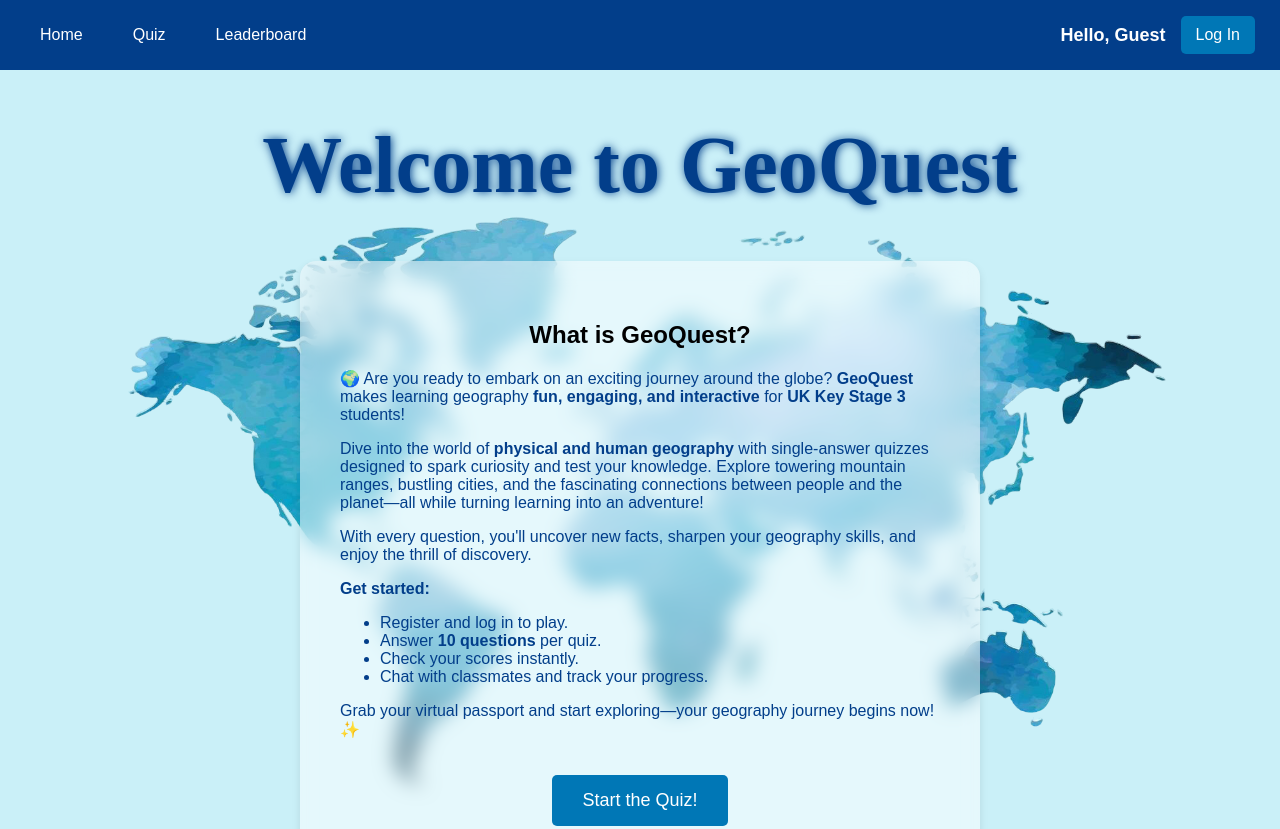
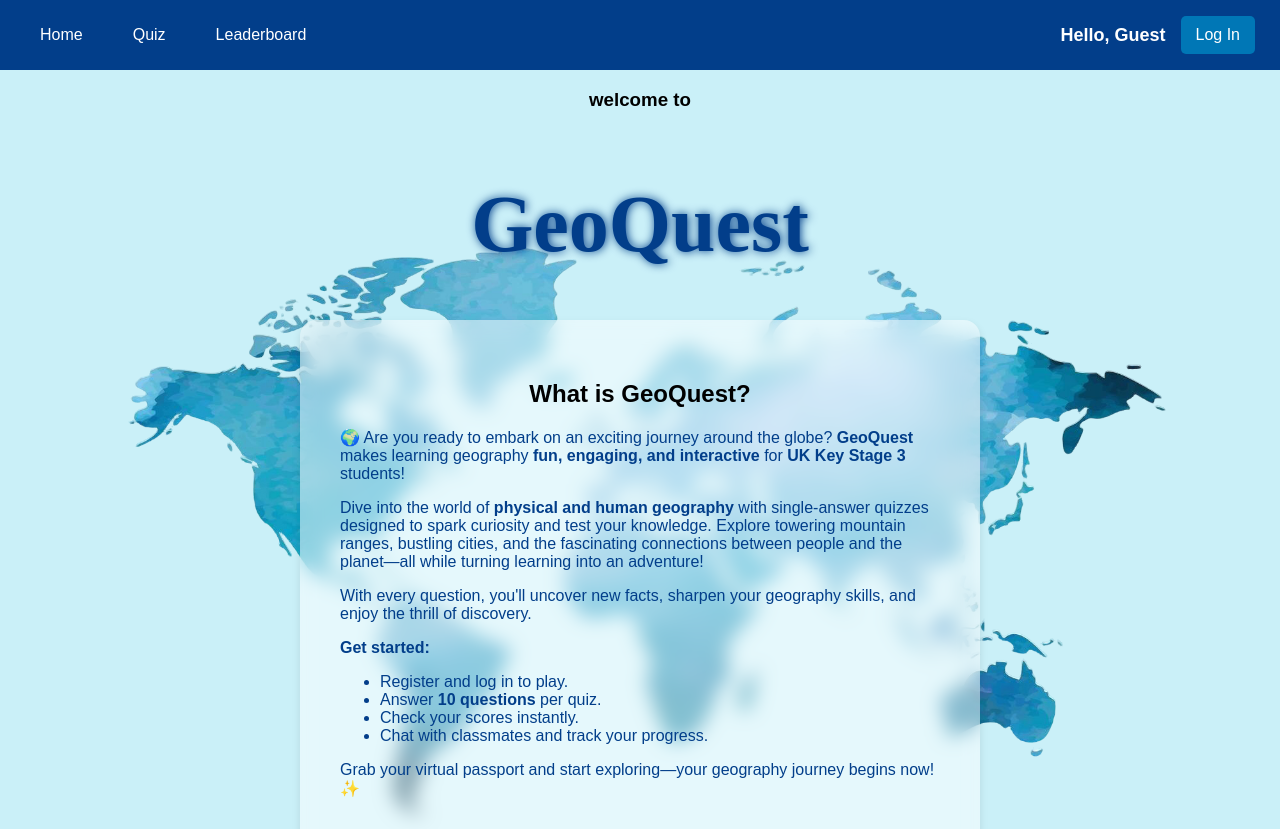
Before and after one commit to Kaia1332/Project_Alpha, a website: page client/homePage/home.html in a window 1280 px wide. Shown: the top 829 px of the page. Drawn offline with Linux system fonts and the light colour scheme; a web font is replaced by a local one.

Commit message:
Update "Welcome to geoquest"

```diff
--- a/client/homePage/home.html
+++ b/client/homePage/home.html
@@ -31,8 +31,8 @@
         <button id="auth-btn">Log In</button>
       </div>
     </nav>
-
-    <h1>Welcome to GeoQuest</h1>
+    <h3>welcome to</h3>
+    <h1>GeoQuest</h1>
     <div class="container">
 <div>
 
```
